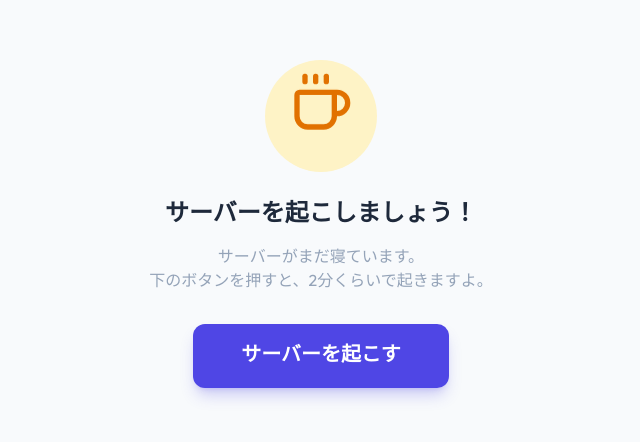
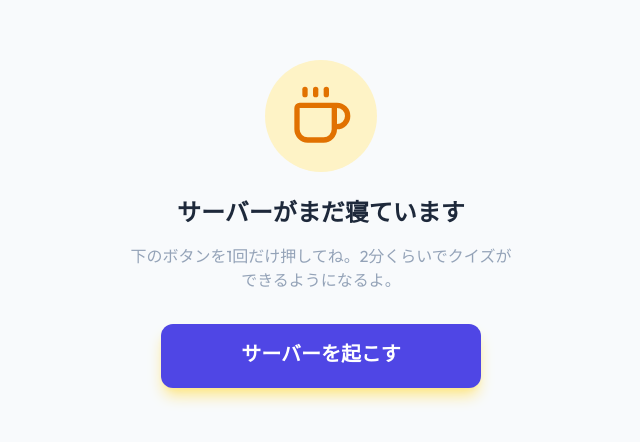
Before and after one commit to amamiya-1125/endless-quiz, a Next.js app: page /quiz in a window 1280 px wide. Shown: the part 176-618 px from the top of the page, without its empty margins (319-959 px from the left). Built offline with nearby package versions, Linux system fonts and the light colour scheme; no server answers; the database is empty.

Commit message:
UI: Add 'Check Ready' button and improve wake-up feedback for Mom

```diff
--- a/src/app/quiz/page.tsx
+++ b/src/app/quiz/page.tsx
@@ -122,37 +122,53 @@ export default function QuizPage() {
     // --- 表示ロジック（エラー画面の追加） ---
 
     // 1. サーバーがおやすみ中の表示（改造版）
-    if (errorType === "paused") {
+if (errorType === "paused") {
         const handleWakeUp = async () => {
-            setLoading(true) // くるくる開始
+            setLoading(true);
             try {
-                await fetch('/api/wake', { method: 'POST' })
-                alert("サーバーを起こしています。約2分ほどでクイズが始まります。このままお待ちください。")
-                // 1分おきにリロードを試みるなどの処理もできますが、まずはシンプルに
-                setTimeout(() => window.location.reload(), 100000) // 100秒後に自動リロード
+                await fetch('/api/wake', { method: 'POST' });
+                // 通知は出さず、画面上の表示を切り替えることで「進行中」を伝えます
             } catch (err) {
-                alert("起動に失敗しました。管理者へ連絡してください。")
-            } finally {
-                setLoading(false)
+                alert("うまく起こせませんでした。少し時間をおいて試してください。");
+                setLoading(false);
             }
-        }
+        };
 
         return (
             <div className="min-h-screen flex flex-col items-center justify-center p-6 bg-background text-center">
-                <div className="bg-amber-100 p-6 rounded-full mb-6 italic">
-                    <Coffee className="w-16 h-16 text-amber-600 animate-bounce" />
+                <div className="bg-amber-100 p-6 rounded-full mb-6">
+                    <Coffee className={cn("w-16 h-16 text-amber-600", loading && "animate-bounce")} />
                 </div>
-                <h2 className="text-2xl font-bold mb-4">サーバーを起こしましょう！</h2>
+
+                <h2 className="text-2xl font-bold mb-4">
+                    {loading ? "サーバーを起こしています..." : "サーバーがまだ寝ています"}
+                </h2>
+
                 <p className="text-subtle mb-8 max-w-sm">
-                    サーバーがまだ寝ています。<br />
-                    下のボタンを押すと、2分くらいで起きますよ。
+                    {loading
+                        ? "2分くらいで起きるから、ちょっと待っててね。準備ができたら下のボタンを押してね。"
+                        : "下のボタンを1回だけ押してね。2分くらいでクイズができるようになるよ。"}
                 </p>
-                <Button size="xl" onClick={handleWakeUp} disabled={loading} className="px-12">
-                    {loading ? <Loader2 className="animate-spin mr-2" /> : null}
-                    サーバーを起こす
-                </Button>
+
+                <div className="flex flex-col gap-4 w-full max-w-xs">
+                    {!loading ? (
+                        <Button size="xl" onClick={handleWakeUp} className="w-full shadow-lg shadow-amber-200">
+                            サーバーを起こす
+                        </Button>
+                    ) : (
+                        // 起こしている最中に表示される「確認（リロード）」ボタン
+                        <Button
+                            size="xl"
+                            variant="secondary"
+                            onClick={() => window.location.reload()}
+                            className="w-full border-2 border-primary"
+                        >
+                            準備ができたか確認する
+                        </Button>
+                    )}
+                </div>
             </div>
-        )
+        );
     }
 
     // 2. その他のエラー表示
```
